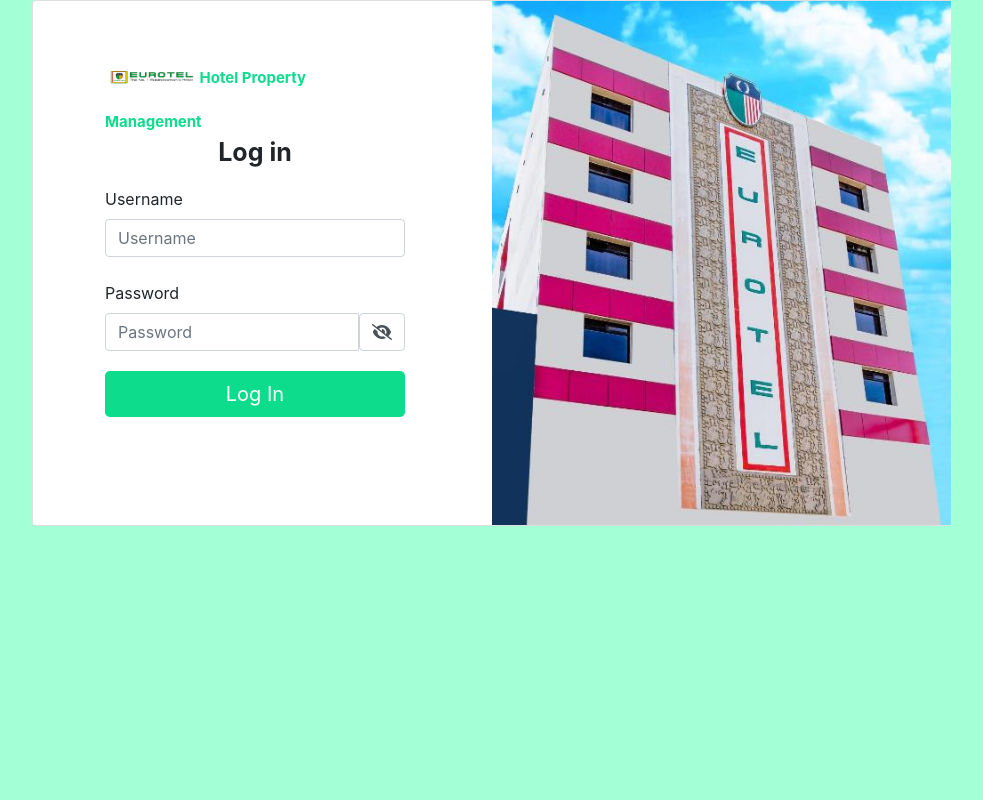
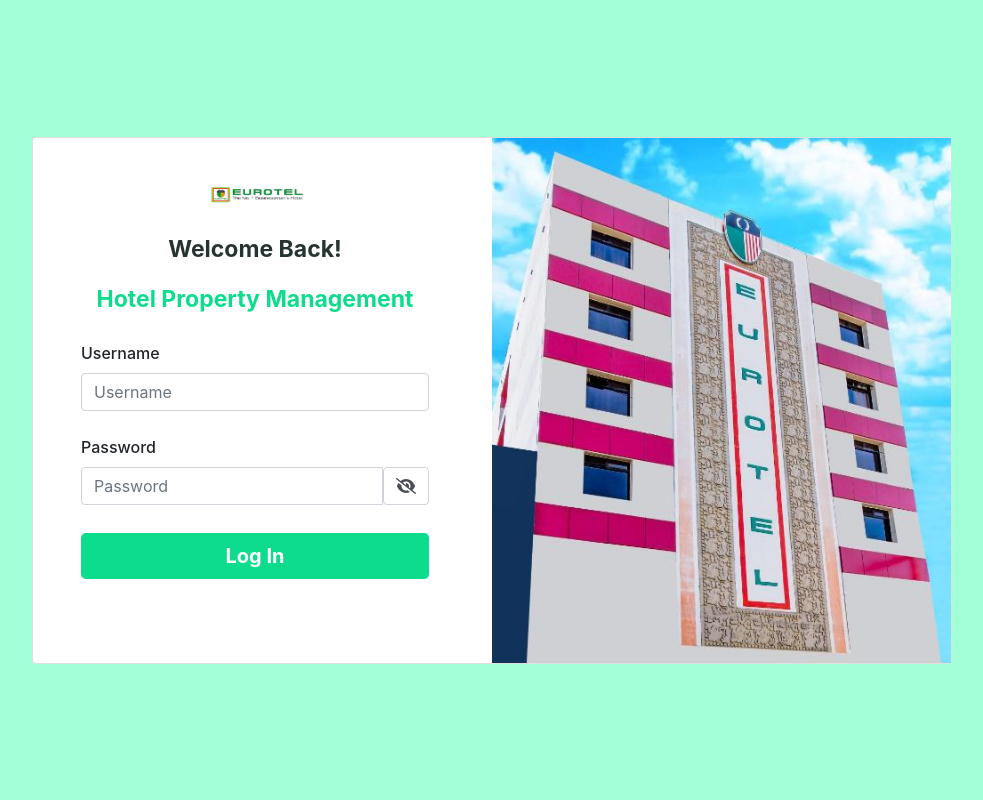
Before and after one commit to themcry/SIA, a PHP site: page / in a window 1280 px wide. Shown: the whole page, without its empty margins (148-1131 px from the left). Run offline with PHP 8.4, Linux system fonts and the light colour scheme; some libraries are stand-ins or nearby versions.

Commit message:
Updated index

```diff
--- a/index.php
+++ b/index.php
@@ -10,6 +10,7 @@
 
 <!DOCTYPE html>
 <html lang="en">
+
 <head>
   <meta charset="utf-8">
 
@@ -21,12 +22,31 @@
 
   <!-- Fontawesome -->
   <script src="https://use.fontawesome.com/releases/v6.1.0/js/all.js" crossorigin="anonymous"></script>
-<script> src="https://code.jquery.com/jquery-1.10.2.min.js"></script>
+  <script>
+    src = "https://code.jquery.com/jquery-1.10.2.min.js" >
+  </script>
   <script src="https://cdn.jsdelivr.net/npm/bootstrap@5.0.1/dist/js/bootstrap.bundle.min.js"></script>
 
 
 
   <style>
+    body,
+    html {
+      height: 100%;
+      margin: 0;
+    }
+
+    .d-flex {
+      display: flex;
+    }
+
+    .justify-content-center {
+      justify-content: center;
+    }
+
+    .align-items-center {
+      align-items: center;
+    }
 
     .gradient-custom-2 {
       /* fallback for old browsers */
@@ -44,6 +64,7 @@
         height: 100vh !important;
       }
     }
+
     @media (min-width: 769px) {
       .gradient-custom-2 {
         border-top-right-radius: .3rem;
@@ -55,14 +76,15 @@
 
       border: none;
       background-color: #0EDC8D;
-    color: white; /* Optionally change the text color */
+      color: white;
+      /* Optionally change the text color */
     }
 
     .btn-custom-color:hover {
 
       background-color:
         #74E291;
-    color:white;
+      color: white;
     }
 
 
@@ -79,29 +101,36 @@
     .valid-input {
       border-color: green;
     }
+
     .invalid-input {
       border-color: red;
     }
+
     /* Add a hover effect */
-
-
-
   </style>
 </head>
+
 <body style="background-color: #A3FFD6;">
 
-  <div class="container py-0 h-100">
+  <div class="container py-5 h-100">
     <div class="row d-flex justify-content-center align-items-center h-100">
       <div class="col-xl-10">
         <div class="card rounded-3 text-black">
           <div class="row g-0">
             <div class="col-lg-6">
-              <div class="card-body p-md-5 mx-md-4">
+              <div class="card-body p-md-4 mx-md-4">
 
 
-              <img src="images/logo.png" width="90px" height="60px">
-              <span style="font-size: 15px; color:#0EDC8D"> <strong>Hotel Property Management</strong></span>
 
+
+                <div style="text-align: center;">
+                  <div style="display: flex; flex-direction: column; align-items: center;">
+                    <img src="images/logo.png" width="100px" height="70px">
+                    <p style="font-size: 23px;  font-weight: 650; color: #253331;" >Welcome Back!</p>
+                    <span style="font-size: 23px; color:#0EDC8D"><strong>Hotel Property Management</strong></span>
+                  </div>
+                  <!-- <p style="font-size: 25px; margin-top: 10px; font-weight: 650;">Log In</p> -->
+                </div>
 
 
 
@@ -109,22 +138,19 @@
 
                 </br>
 
-<div style="text-align: center;">
-                <b><p style="font-size: 25px;">Log in</p></b>
-</div>
+
 
                 <form method="post" action="functions/login.php">
 
 
                   <div data-mdb-input-init class="form-outline mb-4">
-                  <label class="form-label" for="username">Username</label>
-                    <input type="text" class="form-control"
-                      name="uname" required placeholder="Username" />
+                    <label class="form-label" for="username" style="font-weight: 500;">Username</label>
+                    <input type="text" class="form-control" name="uname" required placeholder="Username" />
 
                   </div>
 
-                   <div class="col-sm-15 mb-3">
-                    <label for="password" class="form-label fw-bold">Password</label>
+                  <div class="col-sm-15 mb-4">
+                    <label for="password" class="form-label fw-bold" style="font-weight: 500;">Password</label>
                     <div class="input-group">
                       <input type="password" class="form-control  border-end-0" id="password" name="psw" required placeholder="Password">
                       <!-- Change the id of the eye icon to togglePassword -->
@@ -135,7 +161,7 @@
                   </div>
 
                   <div class="text-center pt-1 mb-5 pb-1">
-                  <button data-mdb-button-init data-mdb-ripple-init class="btn btn-lg btn-block fa-lg  mb-2 btn-custom-color" type="submit" name="submit">Log In</button>
+                    <button data-mdb-button-init data-mdb-ripple-init class="btn btn-lg btn-block fa-lg  mb-2 btn-custom-color" type="submit" name="submit" style="font-weight: 650;">Log In</button>
 
 
 
@@ -189,8 +215,6 @@
 
 
 <script>
-
-
   togglePassword.addEventListener('click', function() {
     togglePasswordVisibility(document.getElementById('password'), togglePassword);
   });
```
Lines whose indentation alone changed are shown as unchanged.
